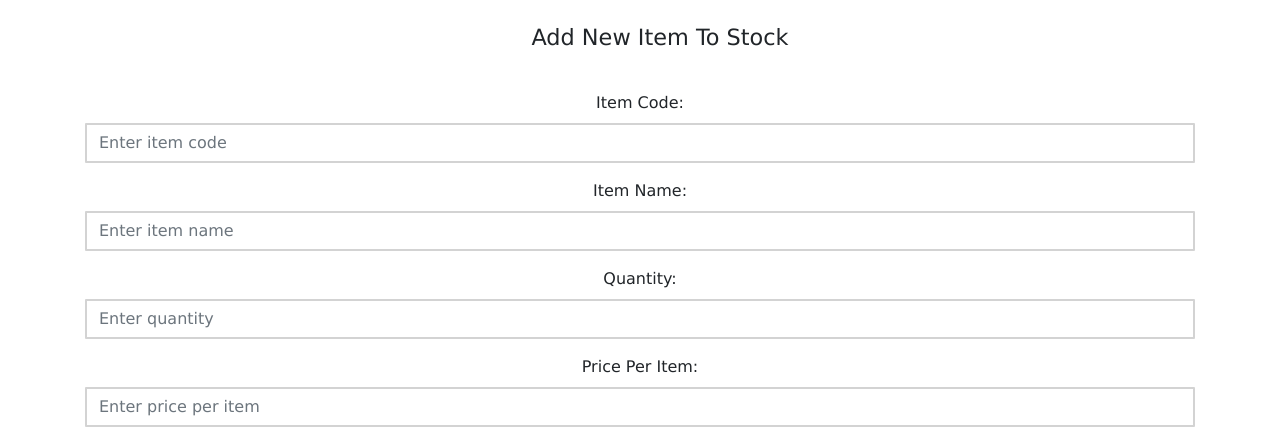
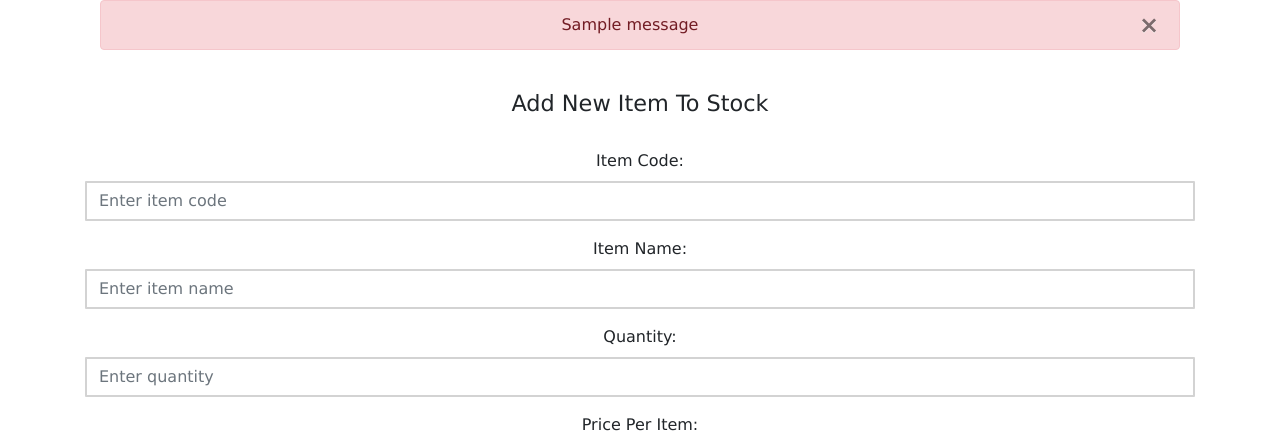
Before and after one commit to u-blavins/aad_inventory_management, a Flask app: page /admin/add-stock in a window 1280 px wide. Shown: the part 124-557 px from the top of the page. Run offline with Flask 2, Linux system fonts and the light colour scheme; the visitor is signed in with stand-in values (Sample User, id 1); one stand-in notice (Sample message) is shown; some libraries are stand-ins or nearby versions.

Commit message:
Show error message upon user adding an item to stock with an existing ID

```diff
--- a/templates/addItemToInventory.html
+++ b/templates/addItemToInventory.html
@@ -1,13 +1,18 @@
 {% extends "home.html" %}
-
 {% block content %}
 
-
 <div class="container text-center">
+	{% for message in get_flashed_messages() %}
+        <div class="container">
+        <div class="alert alert-danger">
+          <button type="button" class="close" data-dismiss="alert">&times;</button>
+          {{ message }}
+		</div>
+	</div>
+    {% endfor %}
     <br>
-    <h3><ul>Add New Item To Stock</ul></h3>
+    <h3>Add New Item To Stock</h3>
     <br>
-
 	<form action="/api/items/add" method="POST">
 		<div class="form-group">
 		  <label>Item Code:</label>
@@ -34,19 +39,20 @@
 			<label>Risk Item:</label>
 			<br>
 			<input type="radio" name="risk" value="1"> True
-			<input type="radio" name="risk" value="0"> False
+			<input type="radio" name="risk" value="0" checked> False
 		  </div>
 		  <div class="form-group">
 			<br>
 		  <label>Automatic Purchase Order:</label>
 		  <br>
 		  <input type="radio" name="purchase" value="1"> Yes
-		  <input type="radio" name="purchase" value="0"> No
+		  <input type="radio" name="purchase" value="0" checked> No
 		</div>
 		  <br>
-		  <button type="submit" class="greenButton" value="submit" onclick="submit()">Add To Inventory</button>
+		  <button type="submit" class="greenButton">Add To Inventory</button>
 		  <br>
 		  <br>
 	</form>
 </div>
+
 {% endblock %}
--- a/templates/viewStock.html
+++ b/templates/viewStock.html
@@ -40,7 +40,7 @@
     </div>
 </div>
 
-<script>
+<!-- <script>
 
         function edit(indice) {
             var htmltext = "<tr><td><input id='inputProductId"+indice+"' type='text' value='"
@@ -101,5 +101,5 @@
             display();
         }
 
-  </script>
+  </script> -->
 {% endblock %}
```
Also changed, not shown: routes/items.py (+7 -3 lines).
